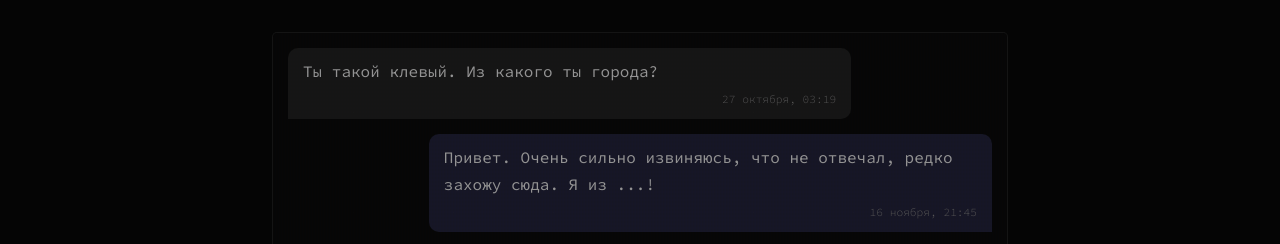
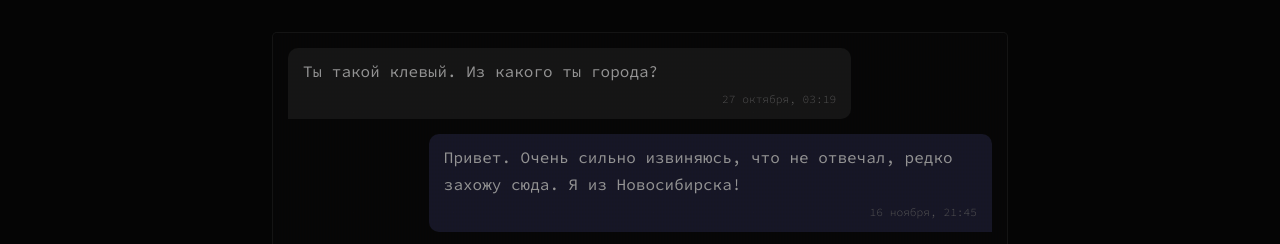
Before and after one commit to Mopsik229/SUBSCRIBED-TO-YOU, a plain HTML site: page index.html in a window 1280 px wide. Shown: the part 1920-2164 px from the top of the page. Drawn offline with nearby package versions, Linux system fonts and the light colour scheme; animation ran at ten frames a second.

Commit message:
Update index.html

```diff
--- a/index.html
+++ b/index.html
@@ -142,7 +142,7 @@
                         </div>
 
                         <div class="message message-me">
-                            Привет. Очень сильно извиняюсь, что не отвечал, редко захожу сюда. Я из ...!
+                            Привет. Очень сильно извиняюсь, что не отвечал, редко захожу сюда. Я из Новосибирска!
                             <div class="message-time terminal-font">16 ноября, 21:45</div>
                         </div>
 
```
